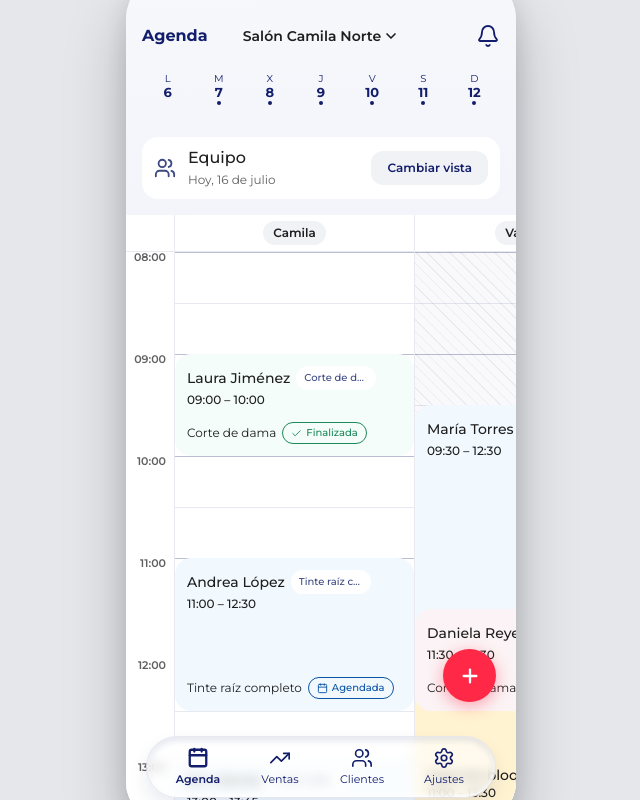
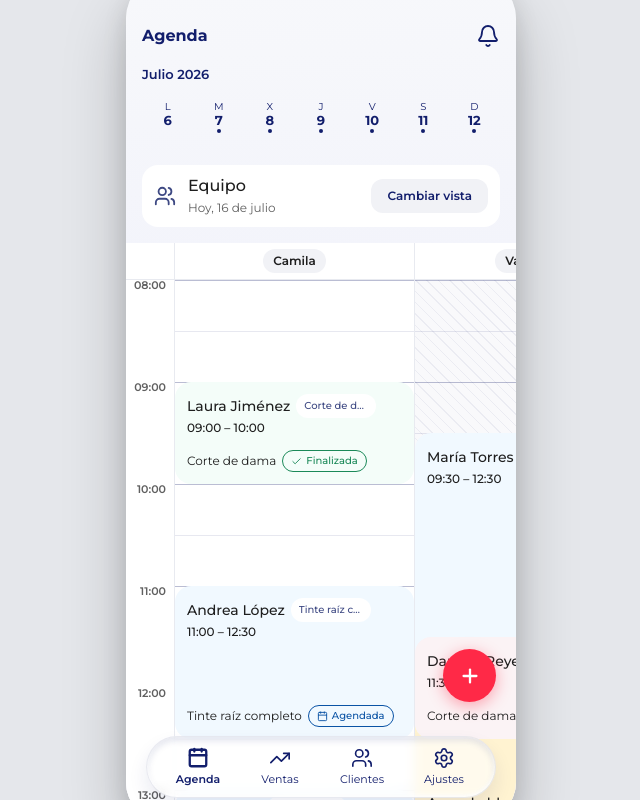
Before and after one commit to camilodiaz-ux-bold/bold-agenda, a React (Vite) app: page / in a window 1280 px wide. Shown: the whole page, without its empty margins (319-959 px from the left). Built offline with nearby package versions, Linux system fonts and the light colour scheme.

Commit message:
feat: simplificar cabecera de Agenda y mostrar mes/año
Se elimina el selector de sucursal del topbar de Agenda (sin reemplazo,
sin tocar navegación global) y se agrega un label de mes/año visible
arriba de la tira semanal, que resuelve la ambigüedad cuando la semana
cruza de un mes a otro.

```diff
--- a/src/pages/AgendaPage.tsx
+++ b/src/pages/AgendaPage.tsx
@@ -1,5 +1,5 @@
 import { useState, useMemo, useEffect, useRef, type ReactNode } from 'react';
-import { Bell, ChevronDown, Users, User, Check } from 'lucide-react';
+import { Bell, Users, User, Check } from 'lucide-react';
 import { PROFESSIONALS, SERVICES } from '../data/appointments';
 import { AppointmentBlock } from '../components/AppointmentBlock';
 import { BlockedTimeBlock } from '../components/BlockedTimeBlock';
@@ -66,6 +66,20 @@ function isSameWeek(a: string, b: string): boolean {
   return getMondayStr(a) === getMondayStr(b);
 }
 
+function capitalize(s: string): string {
+  return s.charAt(0).toUpperCase() + s.slice(1);
+}
+
+function formatWeekMonthYear(week: string[]): string {
+  const [fy, fm] = week[0].split('-').map(Number);
+  const [ly, lm] = week[week.length - 1].split('-').map(Number);
+  const firstMonth = capitalize(new Date(fy, fm - 1, 1).toLocaleDateString('es-CO', { month: 'long' }));
+  const lastMonth = capitalize(new Date(ly, lm - 1, 1).toLocaleDateString('es-CO', { month: 'long' }));
+  if (fy === ly && fm === lm) return `${firstMonth} ${fy}`;
+  if (fy === ly) return `${firstMonth} – ${lastMonth} ${fy}`;
+  return `${firstMonth} ${fy} – ${lastMonth} ${ly}`;
+}
+
 function formatDateHeader(dateStr: string): string {
   const [y, m, d] = dateStr.split('-').map(Number);
   const date = new Date(y, m - 1, d);
@@ -89,19 +103,17 @@ const ALL_WEEKS = buildAllWeeks();
 
 export function AgendaPage({
   role, viewScope, onViewScopeChange, appointments, availabilityBlocks,
-  activeBranchId, branches, clients = [], services = SERVICES,
-  onBranchChange, onUpdateAppointment, onAddSaleRecord, onOpenDrawer, onCloseDrawer, onOpenEdit,
+  activeBranchId, clients = [], services = SERVICES,
+  onUpdateAppointment, onAddSaleRecord, onOpenDrawer, onCloseDrawer, onOpenEdit,
   onOpenAvailability, onNewApptAtSlot, jumpToDate, onJumpHandled,
 }: Props) {
   const [selectedDate, setSelectedDate] = useState(PROTOTYPE_TODAY);
   const [profFilter, setProfFilter] = useState<string>('all');
-  const [showBranchSheet, setShowBranchSheet] = useState(false);
   const [showViewSheet, setShowViewSheet] = useState(false);
   const [viewProfId] = useState(STAFF_PROF_ID);
 
   const isAdmin = role === 'admin';
   const isTeam = isAdmin && viewScope === 'team';
-  const activeBranch = branches.find(b => b.id === activeBranchId);
 
   useEffect(() => {
     if (jumpToDate) {
@@ -113,6 +125,11 @@ export function AgendaPage({
   const selectedWeekIdx = useMemo(
     () => ALL_WEEKS.findIndex(week => isSameWeek(week[0], selectedDate)),
     [selectedDate]
+  );
+
+  const weekMonthLabel = useMemo(
+    () => formatWeekMonthYear(ALL_WEEKS[selectedWeekIdx] ?? ALL_WEEKS[CENTER_WEEK_IDX]),
+    [selectedWeekIdx]
   );
 
   // ── Refs para scroll de tira semanal ──────────────────────────────────────
@@ -289,18 +306,6 @@ export function AgendaPage({
       <div className="px-4 pt-10 pb-4 shrink-0">
         <div className="relative flex items-center" style={{ height: '36px' }}>
           <span className="text-[16px] font-bold text-[#121e6c] leading-[20px]">Agenda</span>
-          <div className="absolute inset-0 flex items-center justify-center pointer-events-none">
-            <button
-              onClick={() => setShowBranchSheet(true)}
-              className="pointer-events-auto flex items-center gap-[2px] active:opacity-70 transition-opacity"
-              style={{ maxWidth: '180px' }}
-            >
-              <span className="text-[14px] font-semibold text-[#1e1e1e] leading-[20px] truncate">
-                {activeBranch?.name ?? 'Salón Camila Norte'}
-              </span>
-              <ChevronDown size={16} color="#1e1e1e" strokeWidth={2.5} className="shrink-0" />
-            </button>
-          </div>
           <button
             className="absolute right-0 w-6 h-6 flex items-center justify-center transition-opacity active:opacity-60"
             aria-label="Notificaciones"
@@ -308,6 +313,11 @@ export function AgendaPage({
             <Bell size={24} color="#121e6c" strokeWidth={1.8} />
           </button>
         </div>
+
+        {/* Mes / año */}
+        <p className="mt-3 text-[13px] font-semibold text-[#121e6c] leading-[16px]">
+          {weekMonthLabel}
+        </p>
 
         {/* Tira semanal */}
         <div
@@ -487,34 +497,6 @@ export function AgendaPage({
       </div>
       )}
 
-      {/* ── Sheet de sucursal ────────────────────────────────────────────── */}
-      {showBranchSheet && (
-        <div className="absolute inset-0" style={{ zIndex: 50 }}>
-          <div className="absolute inset-0 bg-black/30" onClick={() => setShowBranchSheet(false)} />
-          <div className="absolute left-0 right-0 bottom-0 bg-white rounded-t-3xl px-5 pt-4 pb-10">
-            <div className="w-9 h-1 bg-gray-200 rounded-full mx-auto mb-5" />
-            <p className="text-xs font-semibold text-[#b0b5c8] uppercase tracking-widest mb-3">Cambiar sucursal</p>
-            {branches.map(branch => (
-              <button
-                key={branch.id}
-                onClick={() => { onBranchChange(branch.id); setShowBranchSheet(false); }}
-                className="w-full flex items-center gap-3 py-3 border-b border-gray-100 last:border-0 active:opacity-70"
-              >
-                <div className="flex-1 text-left">
-                  <p className="text-sm font-semibold" style={{ color: activeBranchId === branch.id ? '#121e6c' : '#1e1e1e' }}>
-                    {branch.name}
-                  </p>
-                  <p className="text-xs text-[#969696]">{branch.address} · {branch.neighborhood}</p>
-                </div>
-                {activeBranchId === branch.id && (
-                  <div className="w-2 h-2 rounded-full shrink-0" style={{ backgroundColor: '#FF2947' }} />
-                )}
-              </button>
-            ))}
-          </div>
-        </div>
-      )}
-
       {/* ── Sheet de selección de vista ──────────────────────────────────── */}
       {showViewSheet && (
         <div className="absolute inset-0" style={{ zIndex: 50 }}>
```
